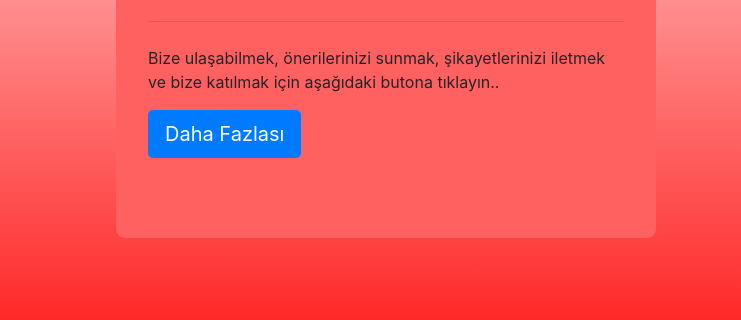
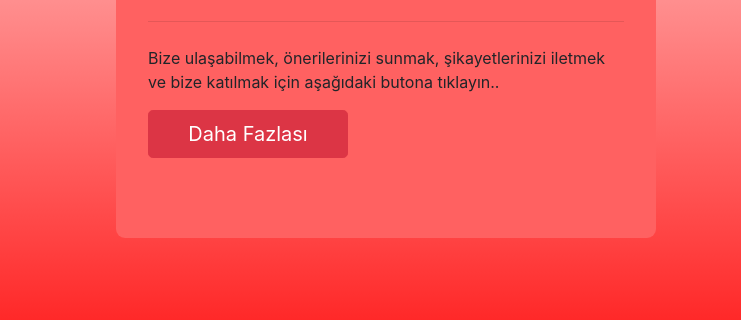
Before and after one commit to eray1m/bootstrap-odev, a plain HTML site: page index.html in a window 1280 px wide. Shown: the part 353-673 px from the top of the page, 539-1280 px from the left. Drawn offline with nearby package versions, Linux system fonts and the light colour scheme.

Commit message:
son değişiklik

```diff
--- a/index.html
+++ b/index.html
@@ -33,7 +33,7 @@
                         <hr class="my-4">
                         <p>Bize ulaşabilmek, önerilerinizi sunmak, şikayetlerinizi iletmek ve bize katılmak için aşağıdaki butona tıklayın..</p>
                         <p class="lead">
-                          <a class="btn btn-primary btn-lg" href="Hakkımızda.html" role="button">Daha Fazlası</a>
+                          <a class="btn btn-danger btn-lg" href="Hakkımızda.html" role="button">Daha Fazlası</a>
                         </p>
                       </div>
                 </div>
```
